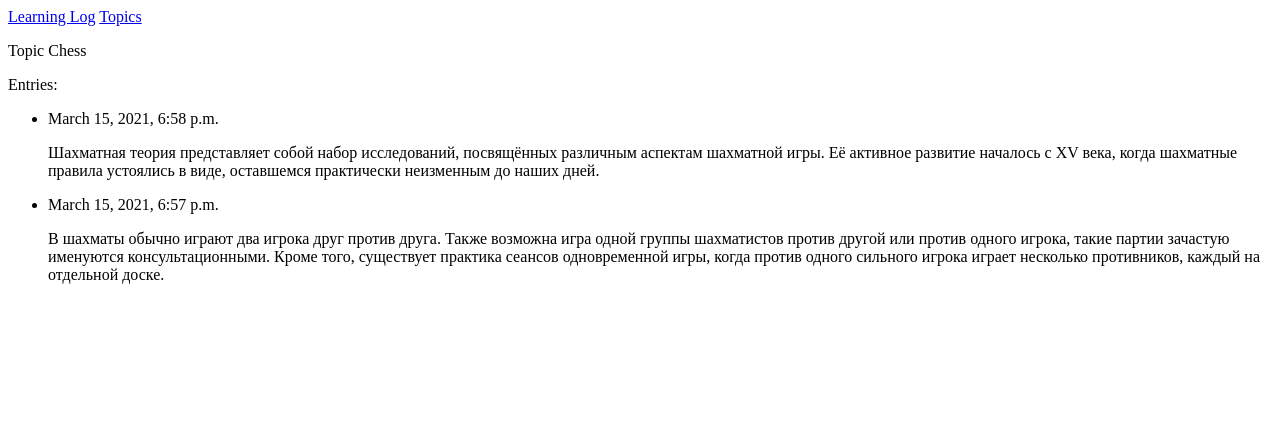
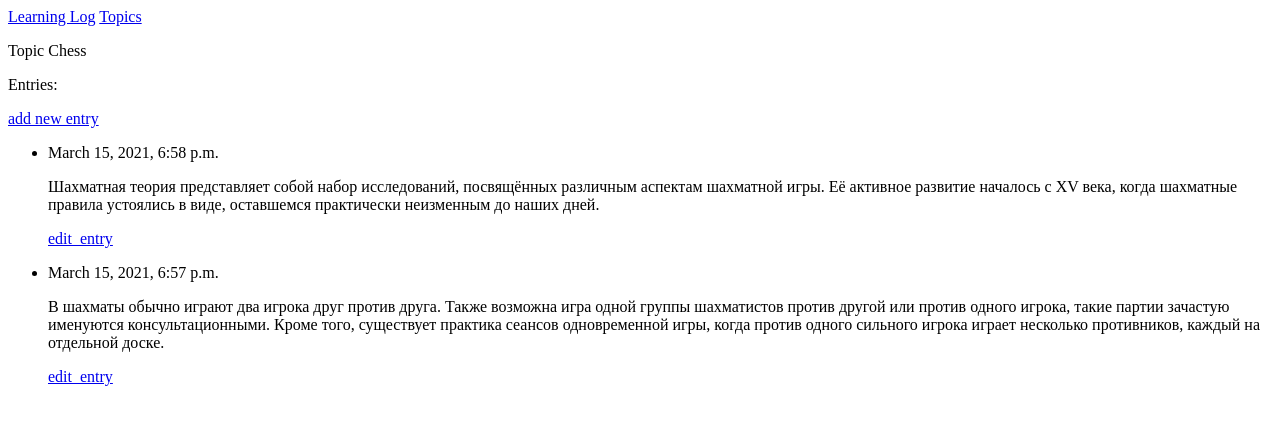
Before and after one commit to Rhaegar-dev/LearningLog, a Django app: page /topics/1 in a window 1280 px wide. Shown: the top 425 px of the page. Run offline with Django 3.2, Linux system fonts and the light colour scheme; data comes from the database, SQL or seed files in the repository.

Commit message:
Добавлен шаблон для обработки тем

```diff
--- a/log_app/templates/topic.html
+++ b/log_app/templates/topic.html
@@ -3,11 +3,17 @@
 {% block content %}
  <p>Topic {{topic}}</p>
  <p>Entries:</p>
+   <p>
+       <a href="{% url 'new_entry' topic.id %}">add new entry</a>
+   </p>
  <ul>
      {% for entry in entries %}
      <li>
          <p>{{entry.date_added}}</p>
          <p>{{entry.text}}</p>
+            <p>
+                <a href="{% url 'edit_entry' entry.id %}">edit_entry</a>
+            </p>
      </li>
      {% empty %}
      <li>
```
